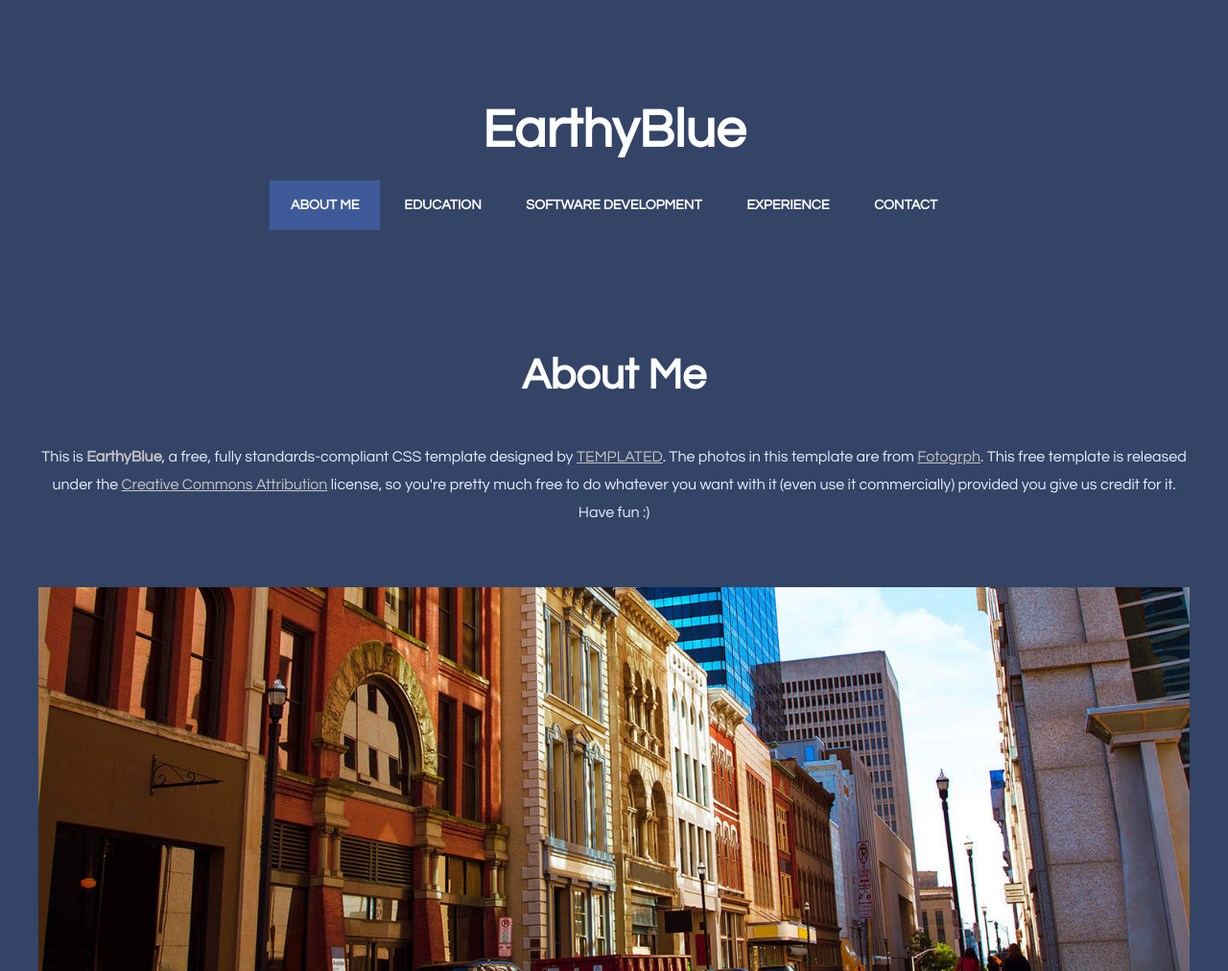
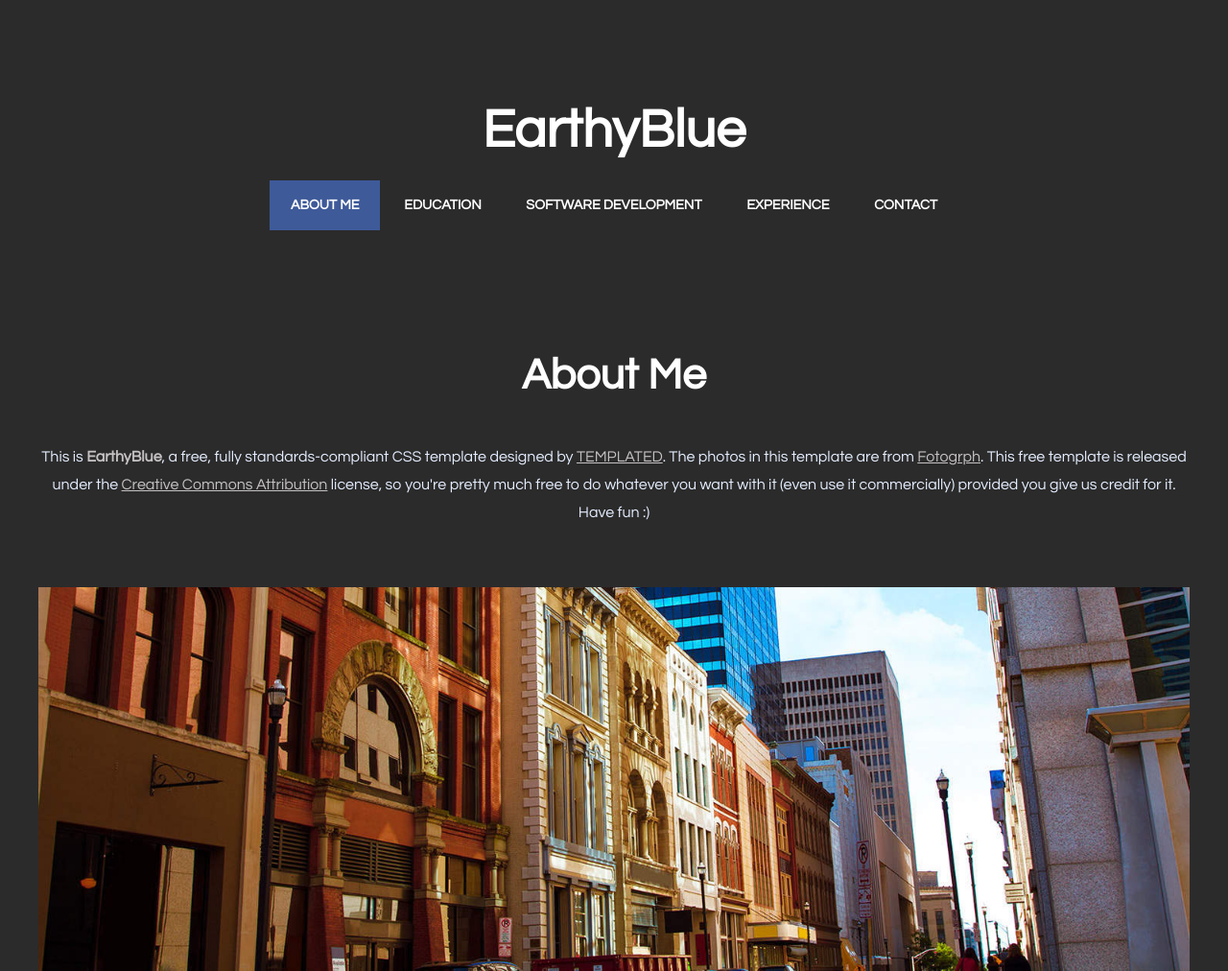
Before and after one commit to SamuelHHoffmann/samuelhhoffmann.github.io, a plain HTML site: page index.html in a window 1280 px wide. Shown: the top 1012 px of the page at 96% size. Drawn offline with Linux system fonts and the light colour scheme.

Commit message:
editing css

```diff
--- a/default.css
+++ b/default.css
@@ -7,7 +7,7 @@
 	{
 		margin: 0px;
 		padding: 0px;
-		background: #334467;
+		background: #2B2B2B;
 		font-family: 'Questrial', sans-serif;
 		font-size: 12pt;
 		color: #E5EEFF;
```
Also changed, not shown: 1 other file.
